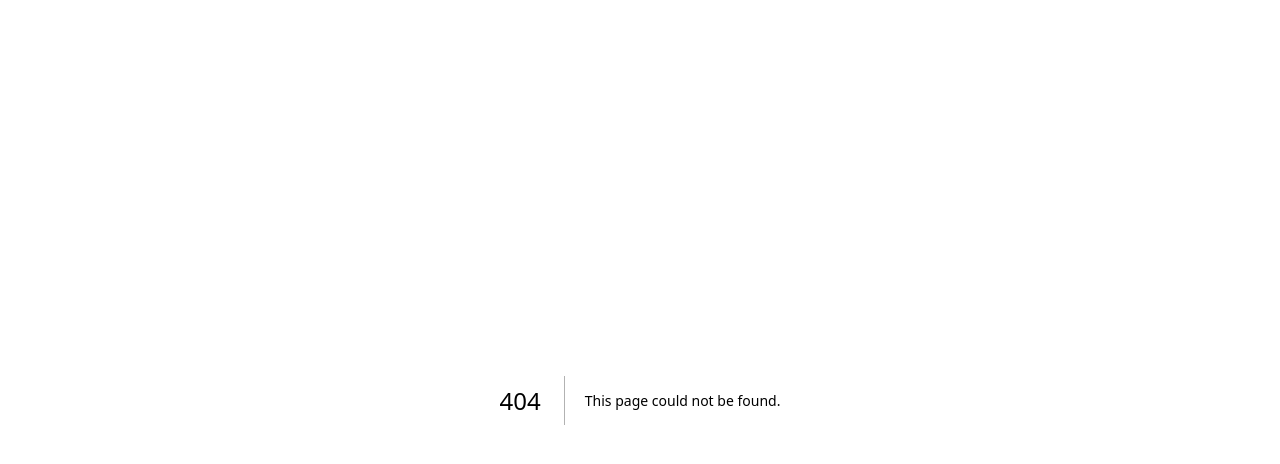
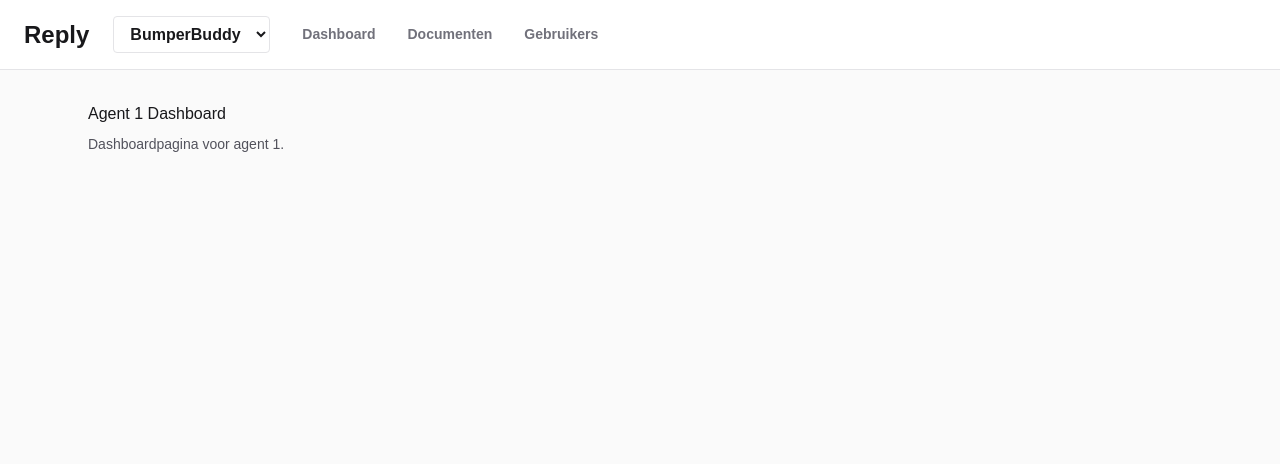
Before and after one commit to Jake-WARP/reply-portal, a Next.js app: page /1/dashboard in a window 1280 px wide. Before the commit this address had no page. Shown: the top 464 px of the page. Built offline with nearby package versions, Linux system fonts and the light colour scheme.

Commit message:
added navbar, agent toggle and  navigation

```diff
--- /dev/null
+++ b/app/[agentId]/dashboard/page.tsx
@@ -0,0 +1,16 @@
+interface PageProps {
+  params: {
+    agentId: string;
+  };
+}
+
+export default function DashboardPage({ params }: PageProps) {
+  return (
+    <section className="space-y-2 text-zinc-900">
+      <h1>Agent {params.agentId} Dashboard</h1>
+      <p className="text-sm text-zinc-600">
+        Dashboardpagina voor agent {params.agentId}.
+      </p>
+    </section>
+  );
+}
--- /dev/null
+++ b/app/[agentId]/documenten/page.tsx
@@ -0,0 +1,17 @@
+interface PageProps {
+  params: {
+    agentId: string;
+  };
+}
+
+
+export default function DocumentPage({ params }: PageProps) {
+  return (
+    <section className="space-y-2 text-zinc-900">
+      <h1>Agent {params.agentId} Document</h1>
+      <p className="text-sm text-zinc-600">
+        Documentenpagina voor agent {params.agentId}.
+      </p>
+    </section>
+  );
+}
--- /dev/null
+++ b/app/[agentId]/gebruikers/page.tsx
@@ -0,0 +1,16 @@
+interface PageProps {
+  params: {
+    agentId: string;
+  };
+}
+
+export default function UserPage({ params }: PageProps) {
+  return (
+    <section className="space-y-2 text-zinc-900">
+      <h1>Agent {params.agentId} User</h1>
+      <p className="text-sm text-zinc-600">
+        Gebruikerspagina voor agent {params.agentId}.
+      </p>
+    </section>
+  );
+}
--- /dev/null
+++ b/app/[agentId]/layout.tsx
@@ -0,0 +1,46 @@
+import AgentDropdown from "@/components/agent-dropdown";
+import AgentNav from "@/components/agent-nav";
+import Link from "next/link";
+
+const agents = [
+  { id: "bumperbuddy", label: "BumperBuddy" },
+  { id: "fietsfix", label: "FietsFix" },
+];
+
+const pageLinks = [
+  { slug: "dashboard", label: "Dashboard" },
+  { slug: "documenten", label: "Documenten" },
+  { slug: "gebruikers", label: "Gebruikers" },
+];
+
+interface LayoutProps {
+  children: React.ReactNode;
+  params: Promise<{
+    agentId: string;
+  }>;
+}
+
+export default async function AgentLayout({ children, params }: LayoutProps) {
+  const { agentId: currentAgent } = await params;
+
+  return (
+    <div className="min-h-screen bg-zinc-50">
+      <header className="border-b border-zinc-200 bg-white">
+        <div className="mx-auto flex items-center justify-between px-6 py-4">
+          <div className="flex items-center gap-6">
+            <Link
+              href={`/${currentAgent}/dashboard`}
+              className="text-2xl font-semibold text-zinc-900"
+            >
+              Reply
+            </Link>
+            <AgentDropdown agents={agents} currentAgent={currentAgent} />
+            <AgentNav pageLinks={pageLinks} currentAgent={currentAgent} />
+          </div>
+        </div>
+      </header>
+
+      <main className="mx-auto max-w-6xl px-6 py-8">{children}</main>
+    </div>
+  );
+}
--- a/app/page.tsx
+++ b/app/page.tsx
@@ -1,8 +1,11 @@
-import Image from "next/image";
+import { redirect } from "next/navigation";
 
 export default function Home() {
-  return (
-    <div className="flex min-h-screen items-center justify-center bg-zinc-50 font-sans dark:bg-black">
+  redirect("/agent-1/dashboard");
+}
+
+
+{/* <div className="flex min-h-screen items-center justify-center bg-zinc-50 font-sans dark:bg-black">
       <main className="flex min-h-screen w-full max-w-3xl flex-col items-center justify-between py-32 px-16 bg-white dark:bg-black sm:items-start">
         <Image
           className="dark:invert"
@@ -14,7 +17,7 @@ export default function Home() {
         />
         <div className="flex flex-col items-center gap-6 text-center sm:items-start sm:text-left">
           <h1 className="max-w-xs text-3xl font-semibold leading-10 tracking-tight text-black dark:text-zinc-50">
-            To get started, edit the page.tsx file.
+            Dashboard van Agent 1
           </h1>
           <p className="max-w-md text-lg leading-8 text-zinc-600 dark:text-zinc-400">
             Looking for a starting point or more instructions? Head over to{" "}
@@ -60,6 +63,4 @@ export default function Home() {
           </a>
         </div>
       </main>
-    </div>
-  );
-}
+    </div> */}
--- /dev/null
+++ b/components/agent-dropdown.tsx
@@ -0,0 +1,59 @@
+"use client";
+
+import { usePathname, useRouter } from "next/navigation";
+import { ChangeEvent } from "react";
+
+type AgentOption = {
+  id: string;
+  label: string;
+};
+
+interface AgentDropdownProps {
+  agents: AgentOption[];
+  currentAgent: string;
+}
+
+export default function AgentDropdown({
+  agents,
+  currentAgent,
+}: AgentDropdownProps) {
+  const router = useRouter();
+  const pathname = usePathname();
+
+  const handleChange = (event: ChangeEvent<HTMLSelectElement>) => {
+    const nextAgent = event.target.value;
+
+    if (nextAgent === currentAgent) {
+      return;
+    }
+
+    const segments = pathname.split("/").filter(Boolean);
+
+    if (segments.length === 0) {
+      router.push(`/${nextAgent}`);
+      return;
+    }
+
+    segments[0] = nextAgent;
+    const destination = `/${segments.join("/")}`;
+
+    router.push(destination);
+  };
+
+  return (
+    <div className="flex items-center gap-3">
+      <select
+        aria-label="Selecteer agent"
+        value={currentAgent}
+        onChange={handleChange}
+        className="rounded border border-zinc-200 bg-white px-3 py-2 font-semibold text-zinc-900  transition focus:border-zinc-400 focus:outline-none focus:ring-2 focus:ring-zinc-400/30"
+      >
+        {agents.map((agent) => (
+          <option key={agent.id} value={agent.id}>
+            {agent.label}
+          </option>
+        ))}
+      </select>
+    </div>
+  );
+}
--- /dev/null
+++ b/components/agent-nav.tsx
@@ -0,0 +1,42 @@
+"use client";
+
+import Link from "next/link";
+import { useSelectedLayoutSegment } from "next/navigation";
+
+type PageLink = {
+  slug: string;
+  label: string;
+};
+
+interface AgentNavProps {
+  currentAgent: string;
+  pageLinks: PageLink[];
+}
+
+export default function AgentNav({ currentAgent, pageLinks }: AgentNavProps) {
+  const segment = useSelectedLayoutSegment();
+  const activeSlug = segment ?? "dashboard";
+
+  return (
+    <nav className="flex self-stretch items-stretch gap-4 text-sm font-semibold text-zinc-700">
+      {pageLinks.map((page) => {
+        const isActive = page.slug === activeSlug;
+
+        return (
+          <Link
+            key={page.slug}
+            href={`/${currentAgent}/${page.slug}`}
+            aria-current={isActive ? "page" : undefined}
+            className={`flex items-center border-b-2 px-2 transition ${
+              isActive
+                ? "border-zinc-900 text-zinc-950"
+                : "border-transparent text-zinc-500 hover:text-zinc-900 focus-visible:text-zinc-900"
+            }`}
+          >
+            {page.label}
+          </Link>
+        );
+      })}
+    </nav>
+  );
+}
```
